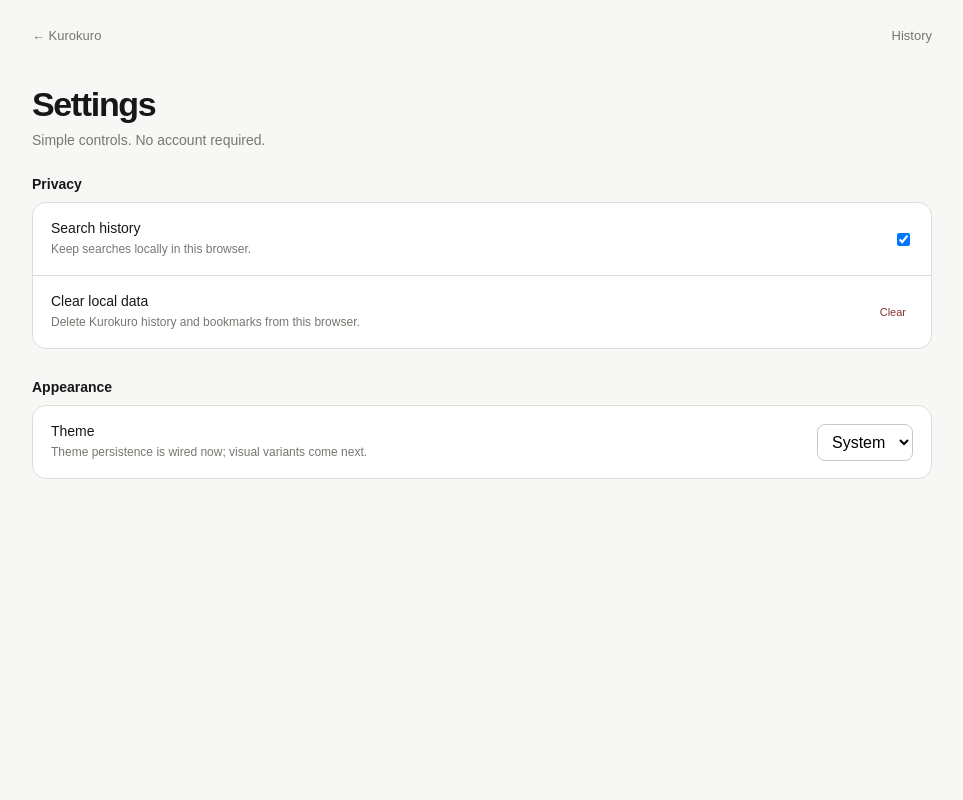
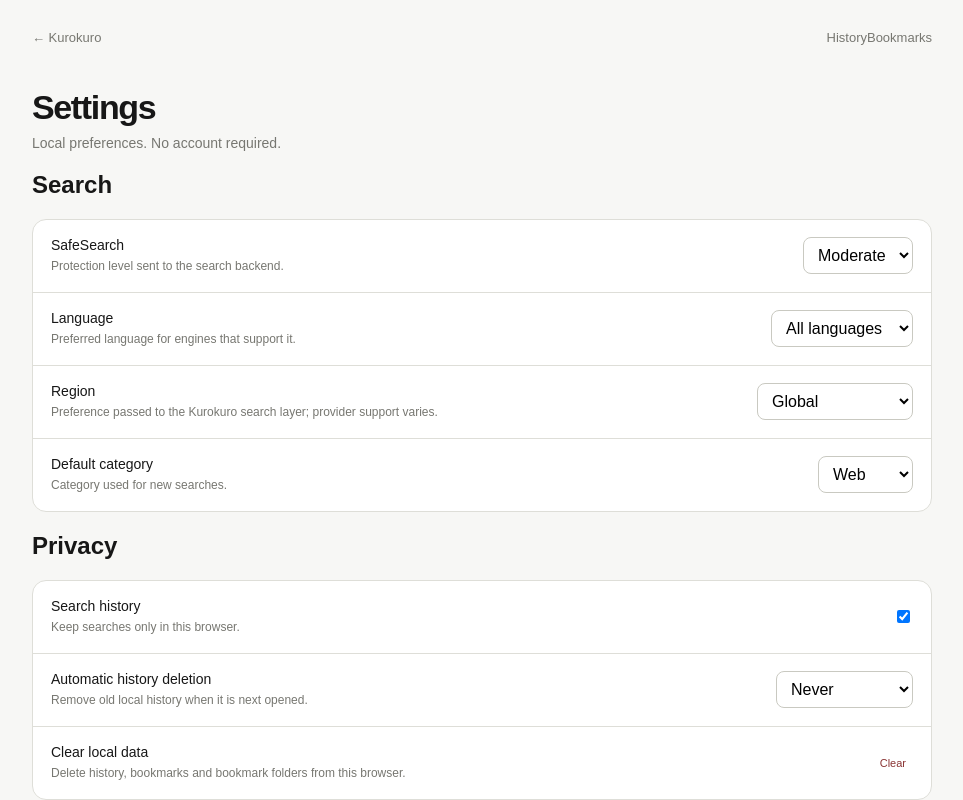
Before and after one commit to Aanu777/KuroKuro, a Next.js app: page /settings in a window 1280 px wide. Shown: the top 800 px of the page, without its empty margins (158-1121 px from the left). Built offline with nearby package versions, Linux system fonts and the light colour scheme.

Commit message:
Phase 3: upgrade app/settings/page.tsx

```diff
--- a/app/settings/page.tsx
+++ b/app/settings/page.tsx
@@ -3,48 +3,56 @@
 import Link from "next/link";
 import { useEffect, useState } from "react";
 
+const K = {
+  safeSearch: "kurokuro-safesearch", language: "kurokuro-language", region: "kurokuro-region",
+  category: "kurokuro-default-category", history: "kurokuro-history-enabled",
+  autoClear: "kurokuro-history-autoclear", theme: "kurokuro-theme",
+};
+
 export default function SettingsPage() {
-  const [history, setHistory] = useState(true);
-  const [theme, setTheme] = useState("system");
+  const [history,setHistory]=useState(true), [autoClear,setAutoClear]=useState("off");
+  const [safeSearch,setSafeSearch]=useState("1"), [language,setLanguage]=useState("all");
+  const [region,setRegion]=useState("all"), [category,setCategory]=useState("general"), [theme,setTheme]=useState("system");
+  const [saved,setSaved]=useState(false);
 
-  useEffect(() => {
-    setHistory(localStorage.getItem("kurokuro-history-enabled") !== "false");
-    setTheme(localStorage.getItem("kurokuro-theme") || "system");
-  }, []);
+  useEffect(()=>{
+    setHistory(localStorage.getItem(K.history)!=="false");
+    setAutoClear(localStorage.getItem(K.autoClear)||"off");
+    setSafeSearch(localStorage.getItem(K.safeSearch)||"1");
+    setLanguage(localStorage.getItem(K.language)||"all");
+    setRegion(localStorage.getItem(K.region)||"all");
+    setCategory(localStorage.getItem(K.category)||"general");
+    setTheme(localStorage.getItem(K.theme)||"system");
+    document.documentElement.dataset.theme=localStorage.getItem(K.theme)||"system";
+  },[]);
 
-  function setHistoryValue(value: boolean) {
-    setHistory(value);
-    localStorage.setItem("kurokuro-history-enabled", String(value));
-    if (!value) localStorage.removeItem("kurokuro-history");
-  }
-
-  function setThemeValue(value: string) {
-    setTheme(value);
-    localStorage.setItem("kurokuro-theme", value);
-  }
+  function save(key:string,value:string){ localStorage.setItem(key,value); setSaved(true); window.setTimeout(()=>setSaved(false),1000); }
+  function setHistoryValue(value:boolean){ setHistory(value); save(K.history,String(value)); if(!value)localStorage.removeItem("kurokuro-history"); }
+  function clearLocalData(){ ["kurokuro-history","kurokuro-bookmarks","kurokuro-bookmark-folders"].forEach(k=>localStorage.removeItem(k)); setSaved(true); window.setTimeout(()=>setSaved(false),1000); }
+  function setThemeValue(value:string){ setTheme(value); save(K.theme,value); document.documentElement.dataset.theme=value; }
 
   return (
-    <main className="page">
-      <div className="page-inner">
-        <div className="page-nav"><Link href="/" className="back">← Kurokuro</Link><Link href="/history" className="back">History</Link></div>
-        <h1 className="page-title">Settings</h1>
-        <p className="page-subtitle">Simple controls. No account required.</p>
+    <main className="page"><div className="page-inner">
+      <div className="page-nav"><Link href="/" className="back">← Kurokuro</Link><div className="page-nav-links"><Link href="/history" className="back">History</Link><Link href="/bookmarks" className="back">Bookmarks</Link></div></div>
+      <h1 className="page-title">Settings</h1><p className="page-subtitle">Local preferences. No account required.</p>
+      {saved && <div className="save-indicator">Saved locally</div>}
 
-        <section style={{ marginTop: 28 }}>
-          <h2 style={{ fontSize: 14, margin: "0 0 10px" }}>Privacy</h2>
-          <div className="panel">
-            <div className="panel-row"><div><div className="panel-label">Search history</div><div className="panel-help">Keep searches locally in this browser.</div></div><input type="checkbox" checked={history} onChange={(e) => setHistoryValue(e.target.checked)} /></div>
-            <div className="panel-row"><div><div className="panel-label">Clear local data</div><div className="panel-help">Delete Kurokuro history and bookmarks from this browser.</div></div><button className="small-action danger" onClick={() => { localStorage.removeItem("kurokuro-history"); localStorage.removeItem("kurokuro-bookmarks"); }}>Clear</button></div>
-          </div>
-        </section>
+      <section className="settings-section"><h2 className="settings-heading">Search</h2><div className="panel">
+        <div className="panel-row"><div><div className="panel-label">SafeSearch</div><div className="panel-help">Protection level sent to the search backend.</div></div><select className="select" value={safeSearch} onChange={e=>{setSafeSearch(e.target.value);save(K.safeSearch,e.target.value)}}><option value="1">Moderate</option><option value="2">Strict</option><option value="0">Off</option></select></div>
+        <div className="panel-row"><div><div className="panel-label">Language</div><div className="panel-help">Preferred language for engines that support it.</div></div><select className="select" value={language} onChange={e=>{setLanguage(e.target.value);save(K.language,e.target.value)}}><option value="all">All languages</option><option value="en">English</option><option value="en-US">English — US</option><option value="en-GB">English — UK</option><option value="ur">Urdu</option></select></div>
+        <div className="panel-row"><div><div className="panel-label">Region</div><div className="panel-help">Preference passed to the Kurokuro search layer; provider support varies.</div></div><select className="select" value={region} onChange={e=>{setRegion(e.target.value);save(K.region,e.target.value)}}><option value="all">Global</option><option value="PK">Pakistan</option><option value="US">United States</option><option value="GB">United Kingdom</option></select></div>
+        <div className="panel-row"><div><div className="panel-label">Default category</div><div className="panel-help">Category used for new searches.</div></div><select className="select" value={category} onChange={e=>{setCategory(e.target.value);save(K.category,e.target.value)}}><option value="general">Web</option><option value="images">Images</option><option value="videos">Videos</option><option value="news">News</option></select></div>
+      </div></section>
 
-        <section style={{ marginTop: 30 }}>
-          <h2 style={{ fontSize: 14, margin: "0 0 10px" }}>Appearance</h2>
-          <div className="panel">
-            <div className="panel-row"><div><div className="panel-label">Theme</div><div className="panel-help">Theme persistence is wired now; visual variants come next.</div></div><select className="select" value={theme} onChange={(e) => setThemeValue(e.target.value)}><option value="system">System</option><option value="light">Light</option><option value="dark">Dark</option></select></div>
-          </div>
-        </section>
-      </div>
-    </main>
+      <section className="settings-section"><h2 className="settings-heading">Privacy</h2><div className="panel">
+        <div className="panel-row"><div><div className="panel-label">Search history</div><div className="panel-help">Keep searches only in this browser.</div></div><input type="checkbox" checked={history} onChange={e=>setHistoryValue(e.target.checked)}/></div>
+        <div className="panel-row"><div><div className="panel-label">Automatic history deletion</div><div className="panel-help">Remove old local history when it is next opened.</div></div><select className="select" value={autoClear} onChange={e=>{setAutoClear(e.target.value);save(K.autoClear,e.target.value)}} disabled={!history}><option value="off">Never</option><option value="7">After 7 days</option><option value="30">After 30 days</option><option value="90">After 90 days</option></select></div>
+        <div className="panel-row"><div><div className="panel-label">Clear local data</div><div className="panel-help">Delete history, bookmarks and bookmark folders from this browser.</div></div><button className="small-action danger" onClick={clearLocalData}>Clear</button></div>
+      </div></section>
+
+      <section className="settings-section"><h2 className="settings-heading">Appearance</h2><div className="panel"><div className="panel-row"><div><div className="panel-label">Theme</div><div className="panel-help">Use the system preference or force light/dark mode.</div></div><select className="select" value={theme} onChange={e=>setThemeValue(e.target.value)}><option value="system">System</option><option value="light">Light</option><option value="dark">Dark</option></select></div></div></section>
+
+      <section className="settings-section"><h2 className="settings-heading">About privacy</h2><div className="privacy-panel"><strong>Kurokuro controls your instance, not the entire internet.</strong><p>History and bookmarks stay local unless synchronization is deliberately added. Search requests still travel through SearXNG to the external providers your instance uses, so those providers may see information required to answer a request.</p></div></section>
+    </div></main>
   );
 }
```
